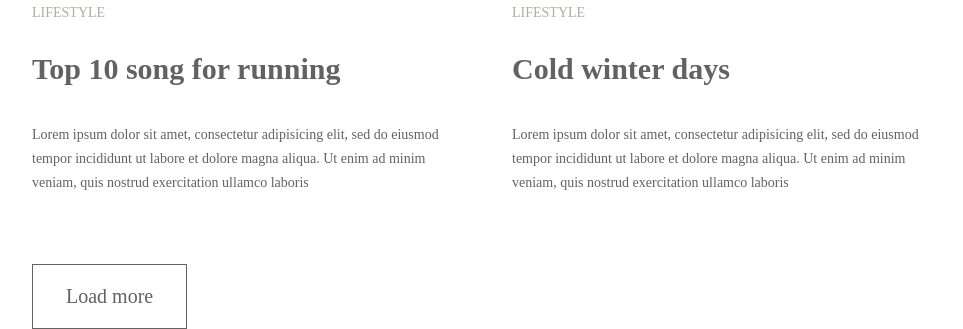
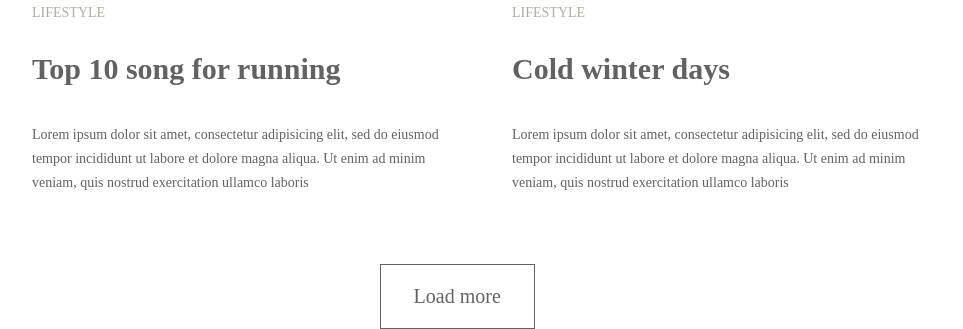
Before and after one commit to katyakvitkaph/goit-fe-course, a plain HTML site: page module-3/index2.html in a window 1280 px wide. Shown: the part 1764-2093 px from the top of the page, without its empty margins (158-1121 px from the left). Drawn offline with Linux system fonts and the light colour scheme.

Commit message:
style2.css

```diff
--- a/module-3/css/style2.css
+++ b/module-3/css/style2.css
@@ -31,11 +31,9 @@ body {
     text-transform: uppercase;
     text-decoration: none;
     color: #626262;
-
 }
 .site-navigation li {
     display: inline-block;
-
 }
 
 .site-navigation li:not(:last-child) {
@@ -94,6 +92,8 @@ font-size: 20px;
 background-color: #ffffff;
 color: #626262;
 border: 1px solid #626262;
+position: absolute;
+left: 42%;
 
 }
 
```
